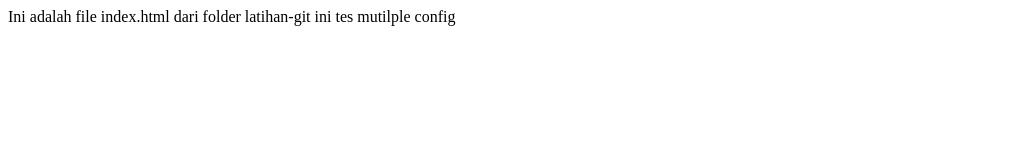
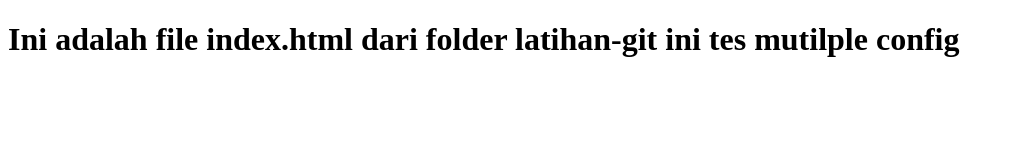
Before and after one commit to khamidn/latihan-git, a plain HTML site: page index.html in a window 1280 px wide. Shown: the whole page, without its empty margins (0-1015 px from the left). Drawn offline with Linux system fonts and the light colour scheme.

Commit message:
tambahkan h1 di body

```diff
--- a/index.html
+++ b/index.html
@@ -7,6 +7,6 @@
     <title>Document</title>
 </head>
 <body>
-    Ini adalah file index.html dari folder latihan-git ini tes mutilple config
+    <h1>Ini adalah file index.html dari folder latihan-git ini tes mutilple config</h1>
 </body>
 </html>
```
